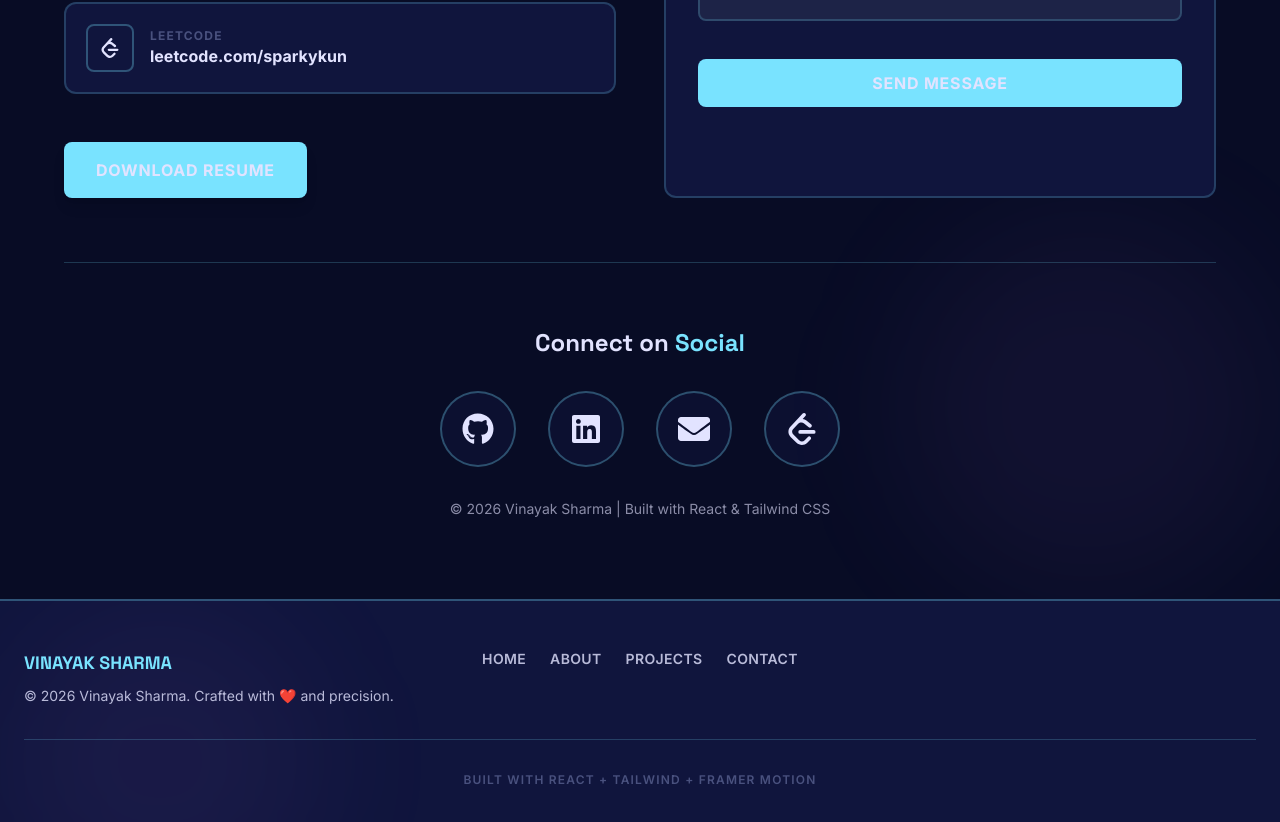
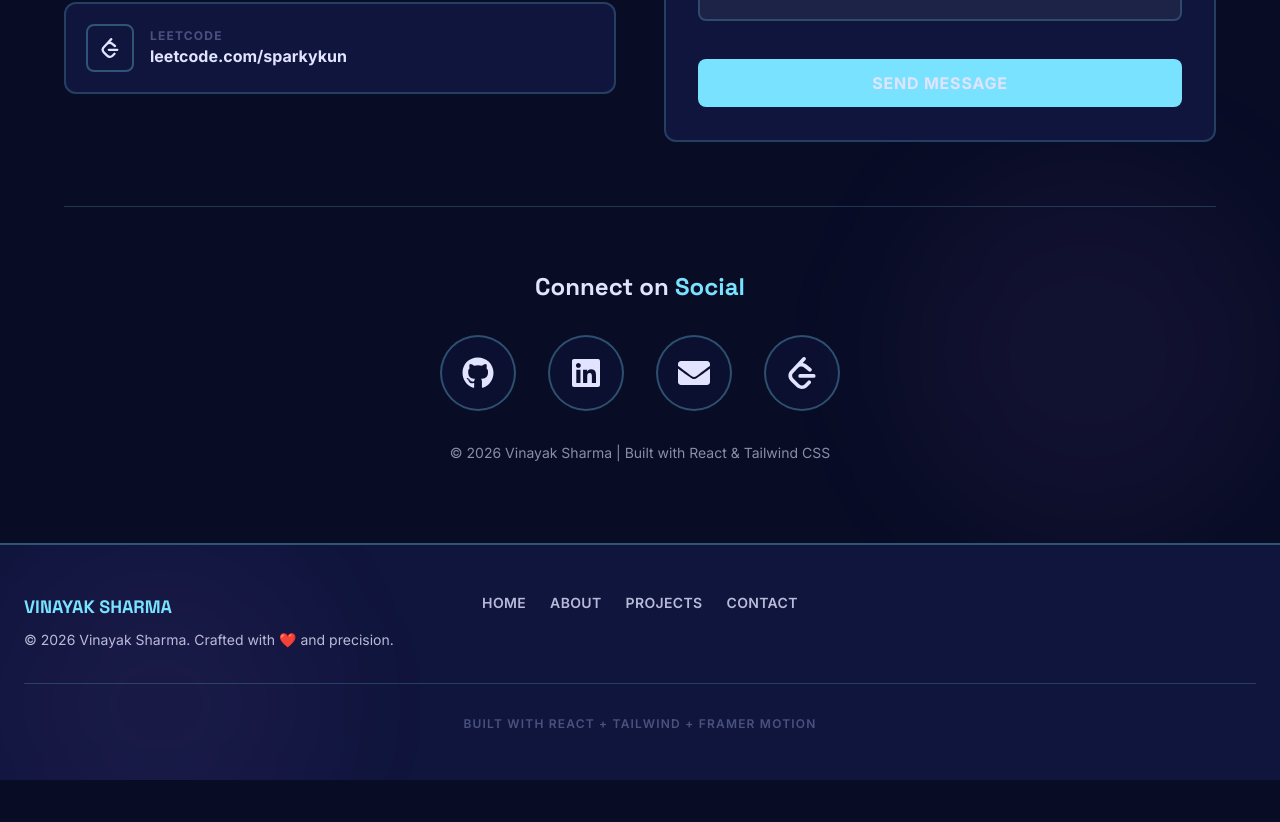
Before and after one commit to VinayakSharma012/vinayak_sharma, a React (Vite) app in the folder frontend/: page / in a window 1280 px wide. Shown: the part 7299-8121 px from the top of the page. After the commit the page ends 8079 px from the top, so only its background shows below. Built offline with nearby package versions, Linux system fonts and the light colour scheme.

Commit message:
Remove download resume button

```diff
--- a/frontend/src/components/Contact.jsx
+++ b/frontend/src/components/Contact.jsx
@@ -114,13 +114,7 @@ export default function Contact() {
               ))}
             </div>
 
-            <motion.button
-              whileHover={{ scale: 1.05, boxShadow: '0 8px 25px rgba(121, 227, 255, 0.3)' }}
-              whileTap={{ scale: 0.95 }}
-              className="px-8 py-4 bg-primary text-on-surface font-bold uppercase tracking-wider rounded-lg shadow-lg hover:bg-primary/90 transition-all duration-300"
-            >
-              Download Resume
-            </motion.button>
+
           </motion.div>
 
           {/* Contact Form */}
```
